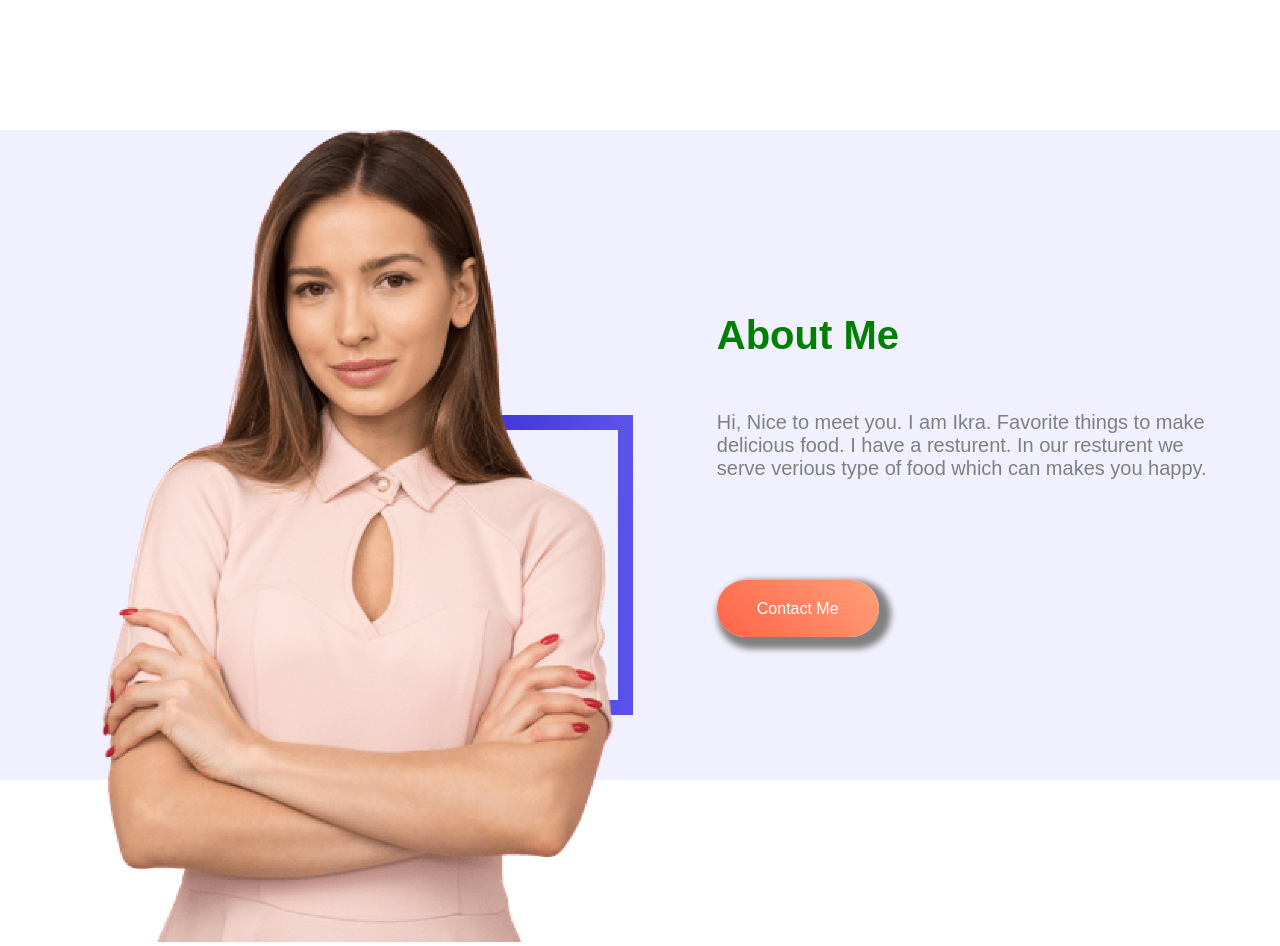
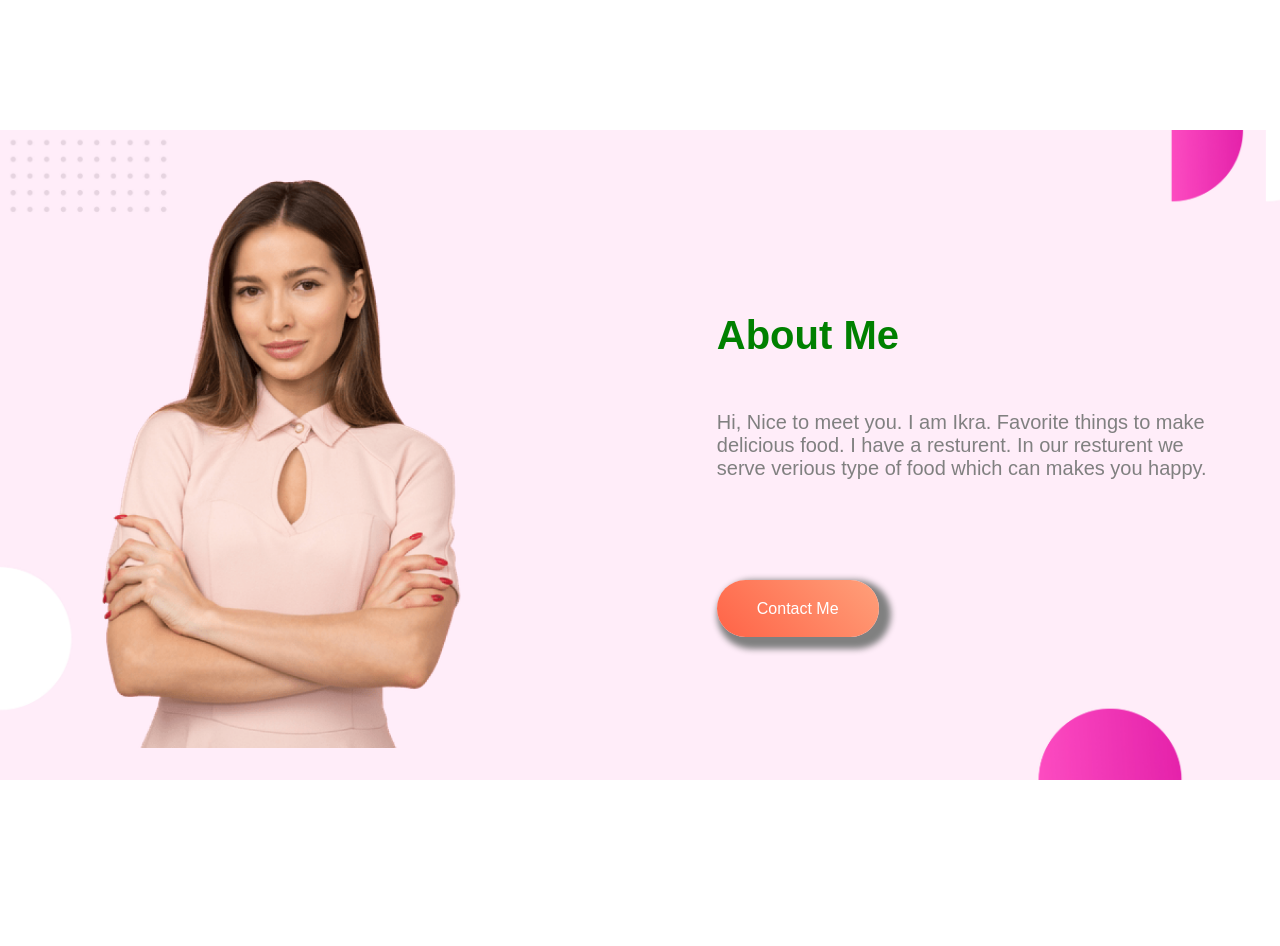
Before and after one commit to Ikraa/Food-Shop, a plain HTML site: page Index.html in a window 1280 px wide. Shown: the part 620-1566 px from the top of the page. After the commit the page ends 1400 px from the top, so only its background shows below. Drawn offline with Linux system fonts and the light colour scheme.

```diff
--- a/Index.html
+++ b/Index.html
@@ -25,7 +25,7 @@
 
     <section class="mid-banner">
         <div class="half-width">
-            <img src="images/female/Person Image.png" alt="Person">
+            <img class="person" src="images/female/Person Image.png"  alt="Person">
         </div>
         <div class="half-width space">
             <h2>About Me</h2>
@@ -38,5 +38,7 @@
 
 
 
+
+
 </body>
 </html>
--- a/css/style.css
+++ b/css/style.css
@@ -36,7 +36,9 @@ h1{
     color: green;
 }
 .half-width img{
-    width: 100%;
+    max-width: 100%;
+    width: 70%;
+    margin-top: 50px;
 }
 .btn{
     text-decoration: none;
@@ -47,8 +49,9 @@ h1{
     box-shadow: 6px 6px 6px 6px  gray;
 }
 .mid-banner{
-    background-image: url("../images/shapes/Frame 56.jpg");
+    background-image: url("../images/shapes/Frame 59.jpg");
     background-repeat: no-repeat;
+    background-size: cover;
 
 }
 .half-width h2{
```
